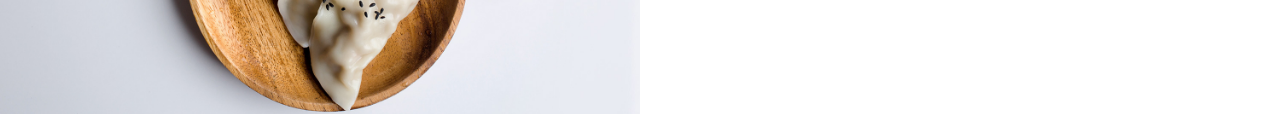
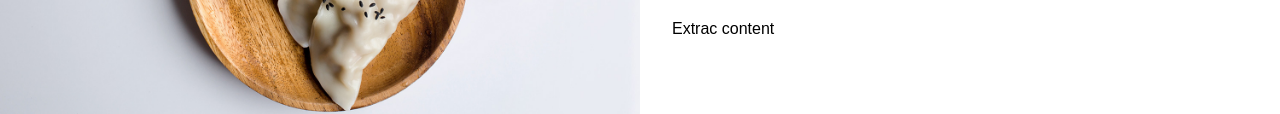
Before and after one commit to Nickm463/FineFoodCss, a plain HTML site: page Index1.html in a window 1280 px wide. Shown: the part 898-1012 px from the top of the page. Drawn offline with Linux system fonts and the light colour scheme.

Commit message:
check in extra content

```diff
--- a/Index1.html
+++ b/Index1.html
@@ -40,6 +40,7 @@
                 Lorem ipsum dolor sit amet consectetur adipisicing elit.
                  Nemo, maiores reprehenderit explicabo ab ad illo eveniet enim velit, exercitationem et recusandae placeat?
                 Maiores laboriosam libero dolore consectetur! Omnis, recusandae expedita!
+                <p>Extrac content</p>
               </p>
          </div>
           <img src="./img/Dumpling.jpg" alt="Picture of Dumpling">
```
